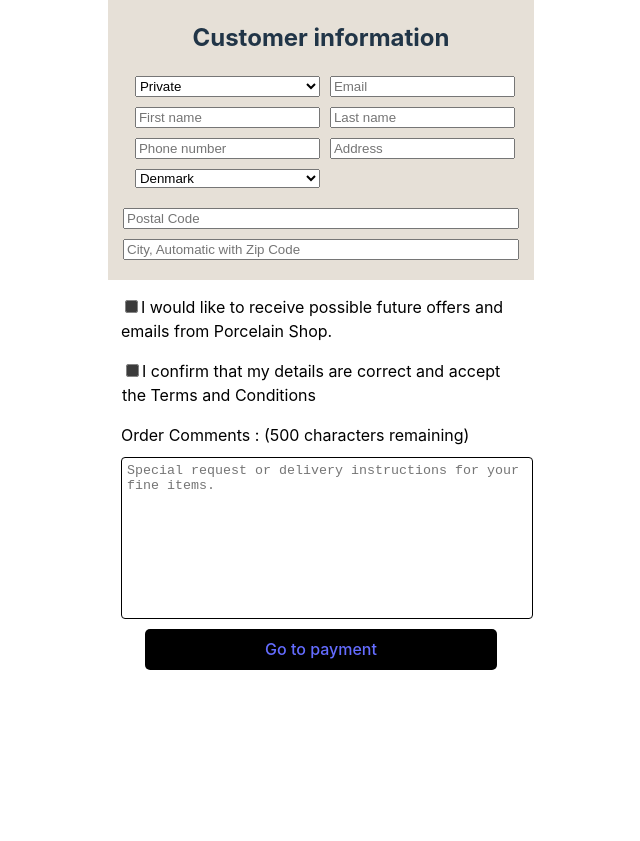
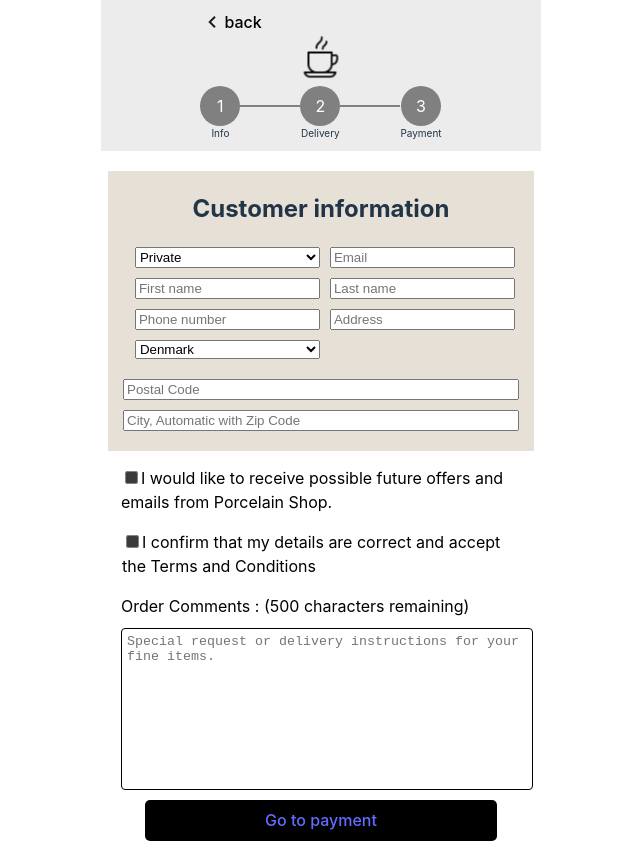
Before and after one commit to Johansogaard/frontend, a React (Vite) app: page /checkout in a window 1280 px wide. Shown: the whole page, without its empty margins (319-959 px from the left). Before the commit the page ends 800 px from the top, so only its background shows below. Built offline with nearby package versions, Linux system fonts and the light colour scheme; no server answers.

Commit message:
Klar Til merge, gå igennem med Johan senere

```diff
--- a/src/checkoutPage/checkoutPage.tsx
+++ b/src/checkoutPage/checkoutPage.tsx
@@ -6,6 +6,7 @@ import { Link } from "react-router-dom";
 import React, { useState } from 'react';
 //import { handleCheckout } from '../shopping-cart/shoppingCart-Components/handleCheckout.tsx'
 import { FormsManager } from './checkoutPage-Hooks/formsManager'
+import { CheckoutMenuBar } from './checkoutMenuBar/checkoutMenuBar.tsx'
 
 export function CheckoutPage() {
 
@@ -81,7 +82,9 @@ if (errors.length > 0) {
 
    return (
      <div className="checkout-page-container">
+       <CheckoutMenuBar/>
        <section className="checkout-delivery">
+
          <FormComponent
            email={email}
            setEmail={setEmail}
```
